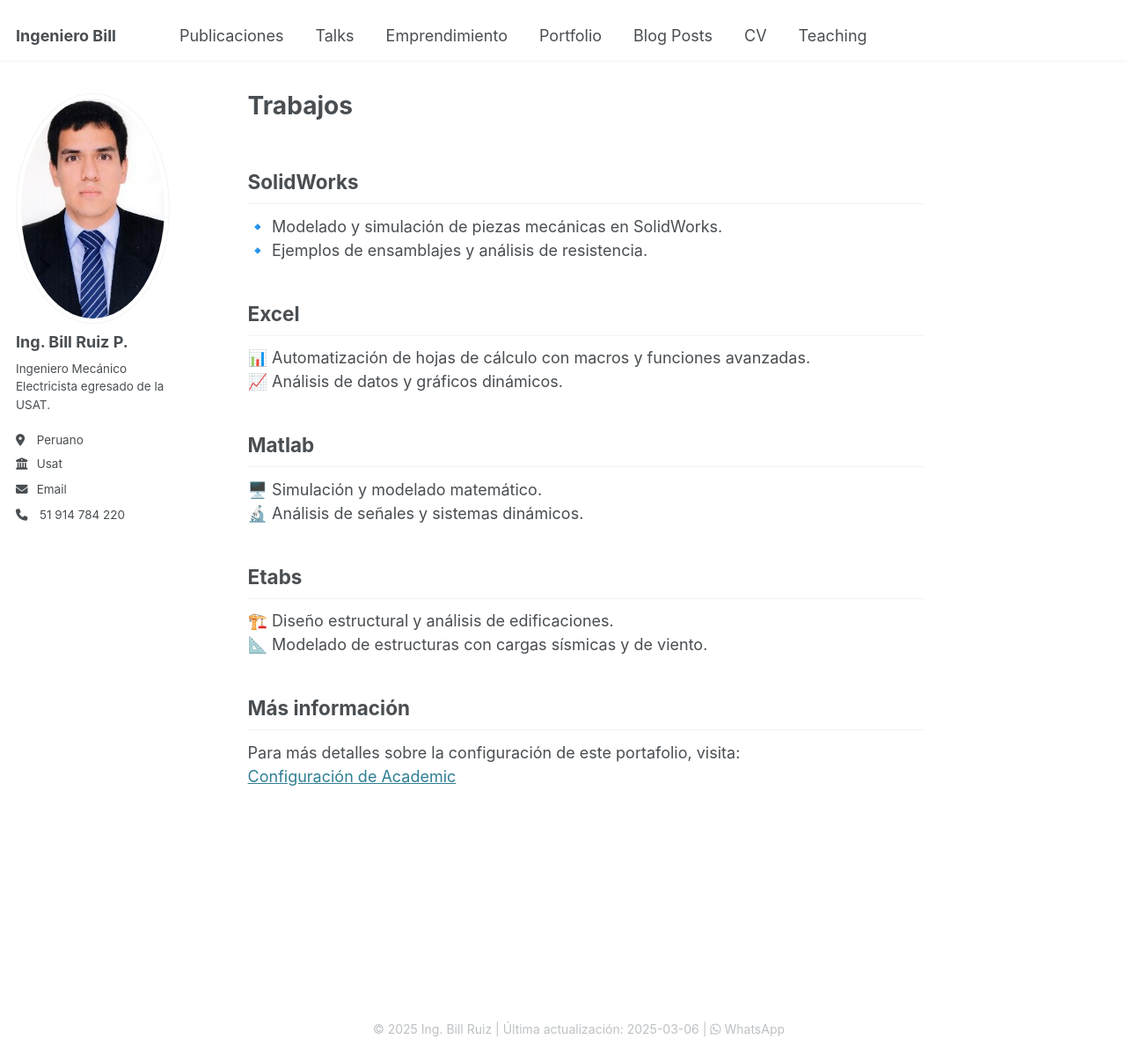
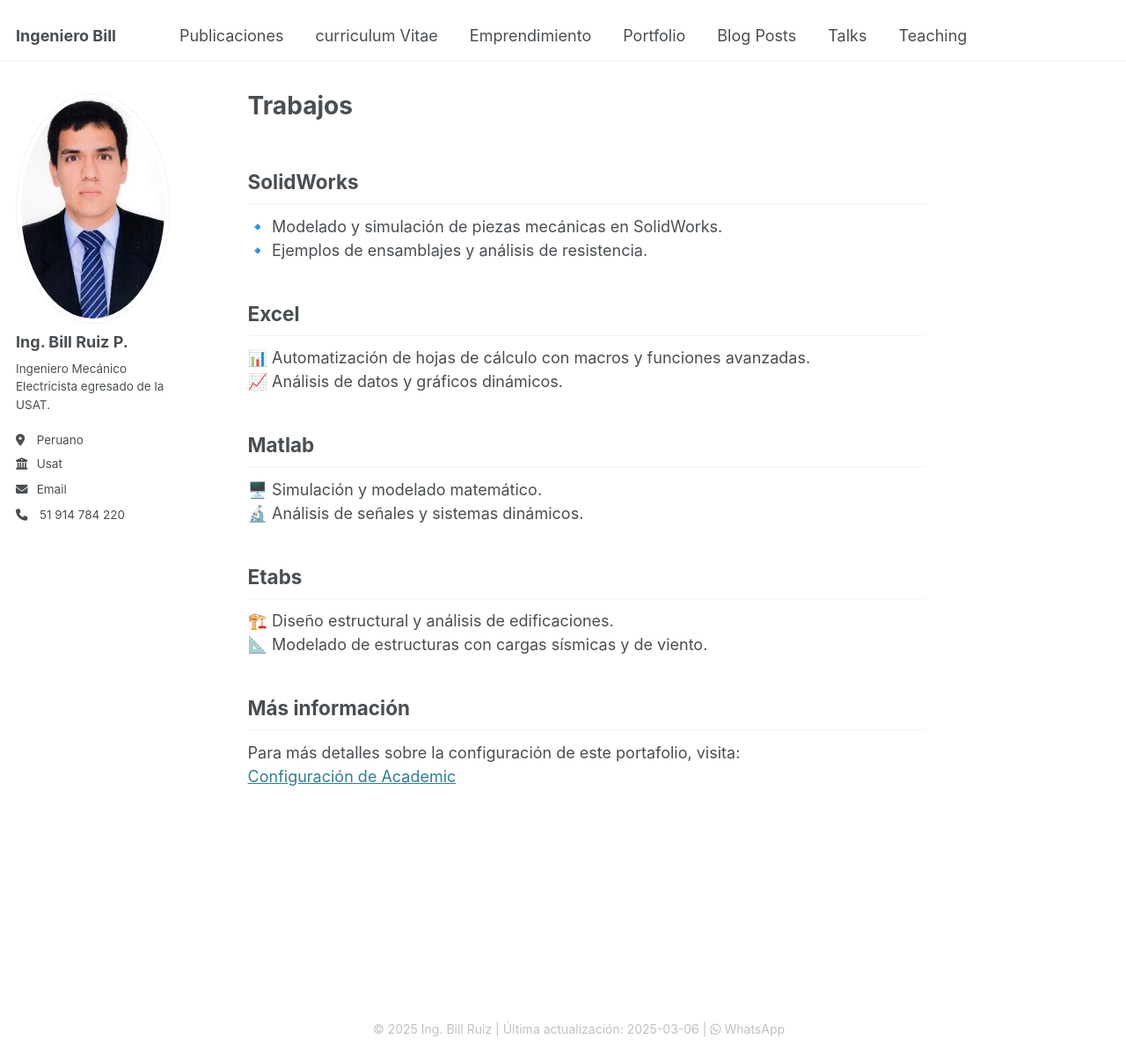
Before and after one commit to IngenieroBill/Cv, a Jekyll site: the page built from _pages/about.md, in a window 1280 px wide and 1198 px high. Shown: the whole window at 88% size. Built offline with Jekyll 4.4.1, drawn with Linux system fonts in a browser that asks for light colours.

Commit message:
Updated navigation.yml

```diff
--- a/_data/navigation.yml
+++ b/_data/navigation.yml
@@ -8,8 +8,8 @@ main:
   - title: "Publicaciones"
     url: /publications/
 
-  - title: "Talks"
-    url: /talks/
+  - title: "curriculum Vitae"
+    url: /cv/
 
   - title: "Emprendimiento"
     url: /markdown/
@@ -20,8 +20,8 @@ main:
   - title: "Blog Posts"
     url: /year-archive/
 
-  - title: "CV"
-    url: /cv/
+  - title: "Talks"
+    url: /talks/
 
   - title: "Teaching"
     url: /teaching/
```
